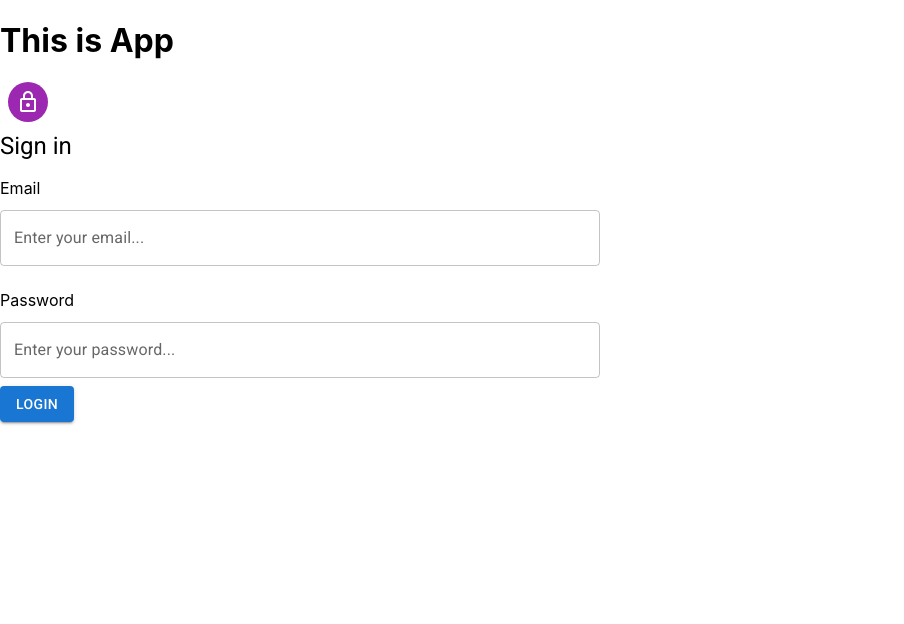
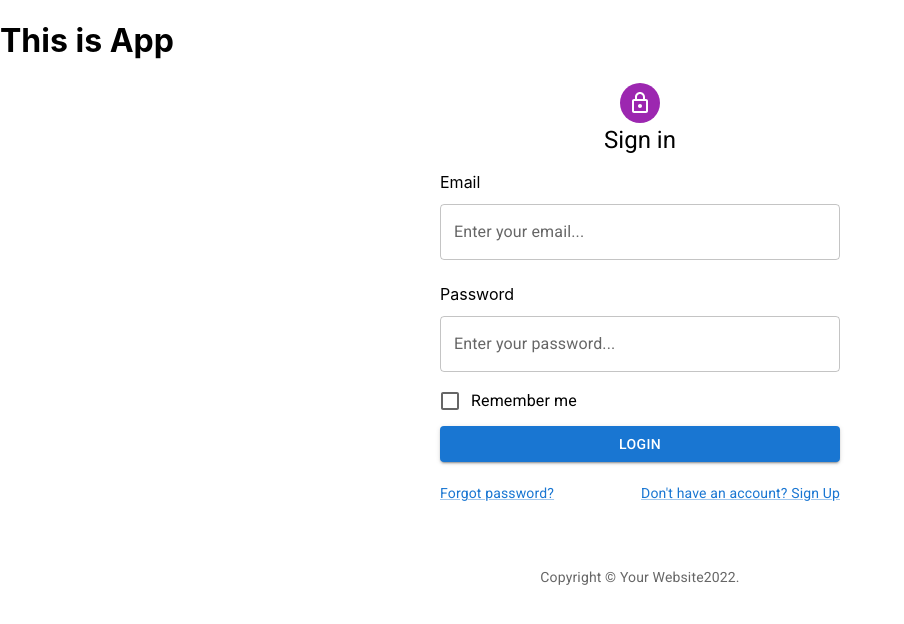
Before and after one commit to codeDemoReport/Project-04082020, a React (Create React App) app: page / in a window 1280 px wide. Shown: the top 624 px of the page, without its empty margins (0-904 px from the left). Built offline with nearby package versions, Linux system fonts and the light colour scheme.

Commit message:
[refactor] form login

```diff
--- /dev/null
+++ b/src/components/Copyright/index.jsx
@@ -0,0 +1,22 @@
+import { Typography } from "@mui/material";
+import React from "react";
+
+function Copyright(props) {
+  return (
+    <section>
+      <Typography
+        variant="body2"
+        color="text.secondary"
+        align="center"
+        {...props}
+      >
+        {"Copyright © "}
+        Your Website
+        {new Date().getFullYear()}
+        {"."}
+      </Typography>
+    </section>
+  );
+}
+
+export default Copyright;
--- a/src/components/CustomField/index.jsx
+++ b/src/components/CustomField/index.jsx
@@ -17,7 +17,6 @@ function CustomField({ name, label, placeholder, type }) {
             label={placeholder}
             variant="outlined"
             type={type ? type : "text"}
-            className="field__input"
           />
         )}
       </Field>
--- a/src/components/CustomField/style.scss
+++ b/src/components/CustomField/style.scss
@@ -8,15 +8,6 @@
     margin: 16px 0 12px;
   }
 
-  &__input {
-    width: 600px;
-  }
-
-  &__btn {
-    margin: 24px 0;
-    float: right;
-  }
-
   &__error {
     color: red;
     margin: 4px 0;
--- a/src/pages/Home.jsx
+++ /dev/null
@@ -1,47 +0,0 @@
-import { Avatar, Button, Typography } from "@mui/material";
-import { Box } from "@mui/system";
-import LockOutlinedIcon from "@mui/icons-material/LockOutlined";
-import React from "react";
-import { Form, Formik } from "formik";
-import CustomField from "../components/CustomField";
-
-function Home(props) {
-  return (
-    <section>
-      <Box>
-        <Avatar sx={{ m: 1, bgcolor: "secondary.main" }}>
-          <LockOutlinedIcon />
-        </Avatar>
-        <Typography component="h1" variant="h5">
-          Sign in
-        </Typography>
-      </Box>
-      <Formik
-        initialValues={{
-          email: "",
-          password: "",
-        }}
-        onSubmit={(values) => {}}
-      >
-        <Form>
-          <CustomField
-            name="email"
-            label="Email"
-            placeholder="Enter your email..."
-          />
-          <CustomField
-            name="password"
-            label="Password"
-            type="password"
-            placeholder="Enter your password..."
-          />
-          <Button type="submit" variant="contained">
-            Login
-          </Button>
-        </Form>
-      </Formik>
-    </section>
-  );
-}
-
-export default Home;
--- /dev/null
+++ b/src/pages/Home/index.jsx
@@ -0,0 +1,93 @@
+import LockOutlinedIcon from "@mui/icons-material/LockOutlined";
+import {
+  Avatar,
+  Button,
+  Checkbox,
+  FormControlLabel,
+  Grid,
+  Link,
+  Typography,
+} from "@mui/material";
+import { Box } from "@mui/system";
+import { Form, Formik } from "formik";
+import React from "react";
+import * as Yup from "yup";
+import Copyright from "../../components/Copyright";
+import CustomField from "../../components/CustomField";
+import "./style.scss";
+
+function Home(props) {
+  const initialValues = {
+    email: "",
+    password: "",
+  };
+  const validateSchema = Yup.object().shape({
+    email: Yup.string().required("Required!").email("Email Invalid!"),
+    password: Yup.string().min(8, "Too Short!").required("Required!"),
+  });
+
+  const handleSubmitForm = (values) => {
+    console.log(values);
+  };
+
+  return (
+    <section className="home">
+      <Box className="home__container">
+        <Box>
+          <Avatar sx={{ m: "1px auto", bgcolor: "secondary.main" }}>
+            <LockOutlinedIcon />
+          </Avatar>
+          <Typography component="h1" variant="h5">
+            Sign in
+          </Typography>
+        </Box>
+        <Formik
+          initialValues={initialValues}
+          validationSchema={validateSchema}
+          onSubmit={(values) => handleSubmitForm(values)}
+        >
+          <Form>
+            <CustomField
+              name="email"
+              label="Email"
+              placeholder="Enter your email..."
+            />
+            <CustomField
+              name="password"
+              label="Password"
+              type="password"
+              placeholder="Enter your password..."
+            />
+            <FormControlLabel
+              sx={{ display: "flex", justifyItems: "start" }}
+              control={<Checkbox value="remember" color="primary" />}
+              label="Remember me"
+            />
+            <Button
+              type="submit"
+              variant="contained"
+              sx={{ margin: "4px 0", width: "100%" }}
+            >
+              Login
+            </Button>
+            <Grid container sx={{ marginTop: 2 }}>
+              <Grid item xs sx={{ textAlign: "left" }}>
+                <Link href="#" variant="body2">
+                  Forgot password?
+                </Link>
+              </Grid>
+              <Grid item>
+                <Link href="#" variant="body2">
+                  {"Don't have an account? Sign Up"}
+                </Link>
+              </Grid>
+            </Grid>
+            <Copyright sx={{ mt: 8, mb: 4 }} />
+          </Form>
+        </Formik>
+      </Box>
+    </section>
+  );
+}
+
+export default Home;
--- /dev/null
+++ b/src/pages/Home/style.scss
@@ -0,0 +1,14 @@
+.home {
+    display: flex;
+    justify-content: center;
+
+    &__container {
+        width: 400px;
+        text-align: center;
+    }
+
+    &__checkbox {
+        display: flex;
+        justify-content: start;
+    }
+}
```
Also changed, not shown: src/utils/toast.js (added, +24 -0 lines).
